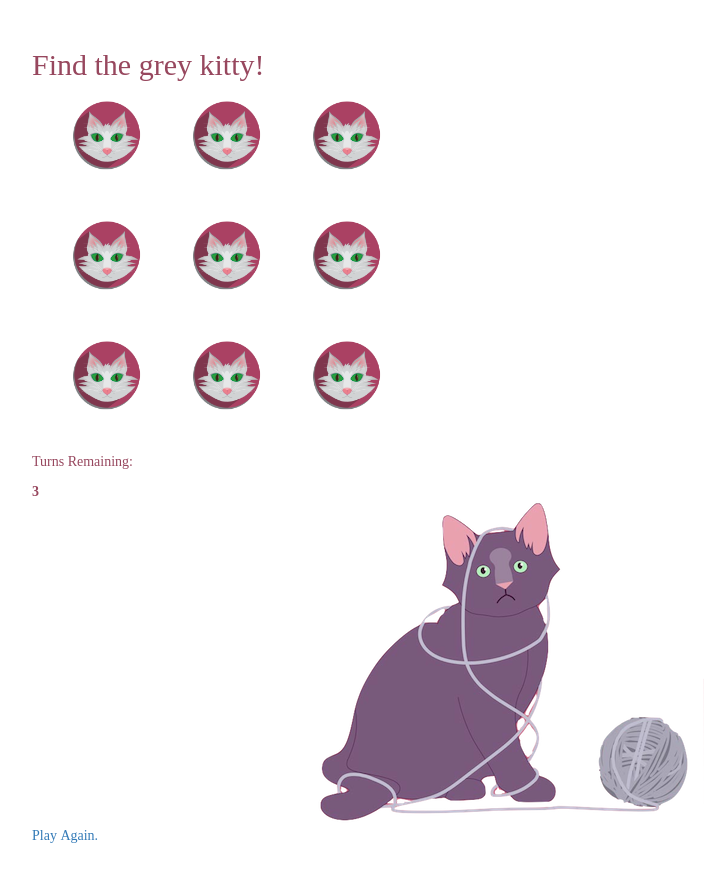
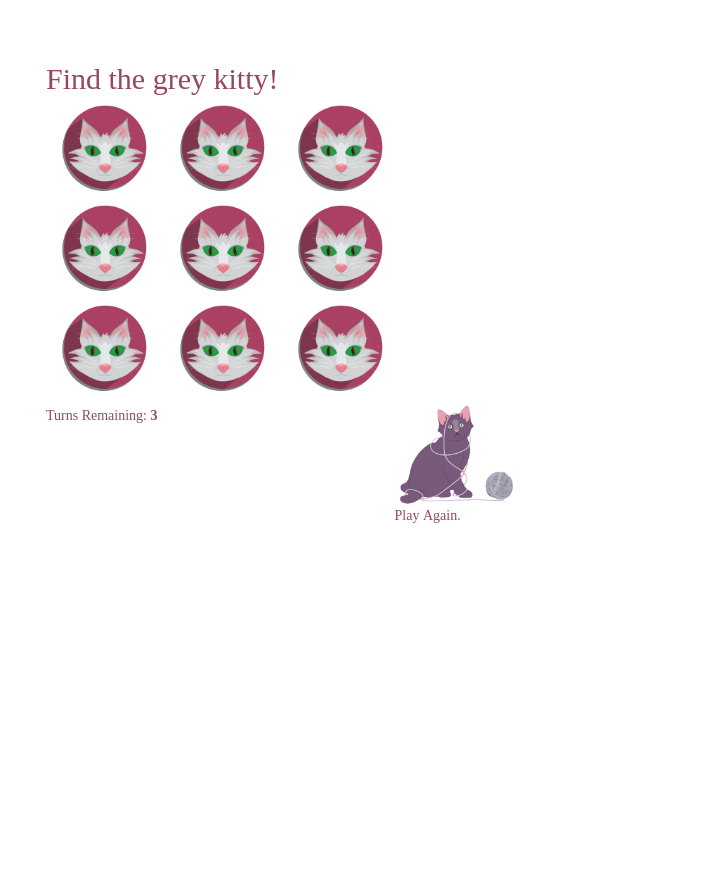
Before and after one commit to SamanthaDegges/Homeworks, a plain HTML site: page index.html in a window 1280 px wide. Shown: the whole page, without its empty margins (136-855 px from the left). After the commit the page ends 800 px from the top, so only its background shows below. Drawn offline with nearby package versions, Linux system fonts and the light colour scheme.

Commit message:
Resized tiles and play again image with new classes and styling.

```diff
--- a/index.html
+++ b/index.html
@@ -25,9 +25,8 @@
     <![endif]-->
   </head>
   <body class= "container-fluid">
-    <h2 id="title">Find the grey kitty!</h2>
-    <h2 class="hidden">You Win!</h2>
     <div id="gameBoard" class="row col-lg-12 center-block">
+      <h2 id="title">Find the grey kitty!</h2>
       <div class= "row center-block">
         <div class= "tile col-xs-2 col-lg-3" data-id="1"><img src='kitty-pog.png' class="img-responsive center-block"></div>
         <div class= "tile col-xs-2 col-lg-3" data-id="2"><img src='kitty-pog.png' class="img-responsive center-block"></div>
@@ -43,11 +42,14 @@
         <div class= "tile col-xs-2 col-lg-3" data-id="8"><img src='kitty-pog.png' class="img-responsive center-block"></div>
         <div class= "tile col-xs-2 col-lg-3" data-id="9"><img src='kitty-pog.png' class="img-responsive center-block"></div>
       </div>
+      <div class= "pull-left">
+        <p>Turns Remaining: <strong>3</strong></p>
+      </div>
+      <div class= "pull-right">
+        <a href="http://samanthadegges.github.io/Homeworks/"><img src= "play-again.png" class= "play-again img-responsive"></a><p>Play Again.</p>
+      </div>
   </div>
-  <div>
-    <p>Turns Remaining: </p><p><strong>3</strong>
-    <a href="http://samanthadegges.github.io/Homeworks/"><img src= "play-again.png"class=" play-again img-responsive">Play Again.</a></p>
-  </div>
+
 	 <!-- jQuery (necessary for Bootstrap's JavaScript plugins)-->
   <script src="https://ajax.googleapis.com/ajax/libs/jquery/1.11.3/jquery.min.js"></script>
 
--- a/treasureGame.css
+++ b/treasureGame.css
@@ -6,21 +6,19 @@
 }
 
 #gameBoard {
-  margin-right: auto;
-  margin-left: auto;
-}
-
-img {
+  max-width: 500px;
+  padding: 1em;
   display: block;
   margin-left: auto;
   margin-right: auto;
 }
 
+div .play-again {
+  height: 100px;
+}
+
 .tile {
-  margin: 10px;
   height: 100px;
-  width: 100px;
-  margin-right
 }
 
 .red {
```
